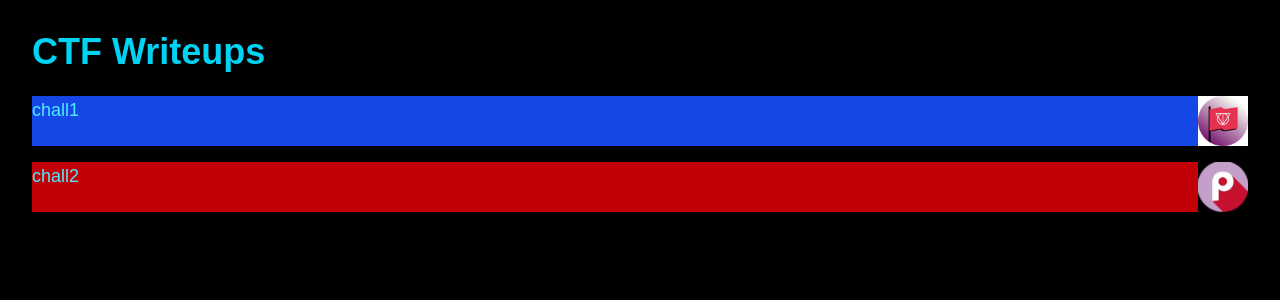
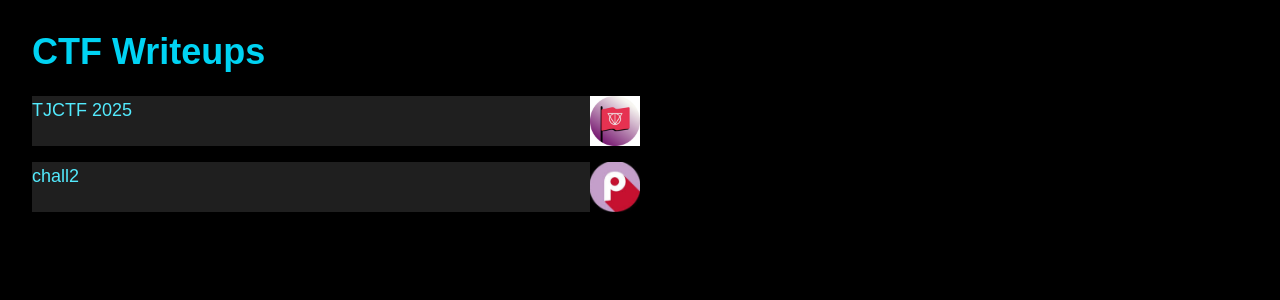
Before and after one commit to SpecialSeeds/cyberchargers-site, a Next.js app: page /writeups in a window 1280 px wide. Shown: the top 300 px of the page. Built offline with nearby package versions, Linux system fonts and the light colour scheme.

Commit message:
reduced width of writeup entries, changed color to gray

```diff
--- a/src/app/writeups/page.tsx
+++ b/src/app/writeups/page.tsx
@@ -1,17 +1,17 @@
 import Image from "next/image";
 import tj from "@/assets/tjctf.png";
-import picoImg from "@/assets/picoctf.jpeg"
+import picoImg from "@/assets/picoctf.jpeg";
 export default function WriteupsPage() {
   return (
     <main className="min-h-screen p-8 bg-black text-white">
       <h1 className="text-4xl font-bold text-cyan-400">CTF Writeups</h1>
-      <ul className="mt-6 space-y-4 flex-col">
-        <li className="flex bg-blue-700">
+      <ul className="mt-6 space-y-4 flex-col w-1/2">
+        <li className="flex bg-[#1f1f1f]">
           <a
             href="/writeups/chall1"
             className="text-lg text-cyan-300 hover:underline"
           >
-            chall1
+            TJCTF 2025
           </a>
           <Image
             src={tj}
@@ -22,7 +22,7 @@ export default function WriteupsPage() {
           />
         </li>
 
-        <li className="flex bg-red-700">
+        <li className="flex bg-[#1f1f1f]">
           <a href="/writeups/chall2" className="text-lg text-cyan-300 hover:underline">
             chall2
           </a>
```
